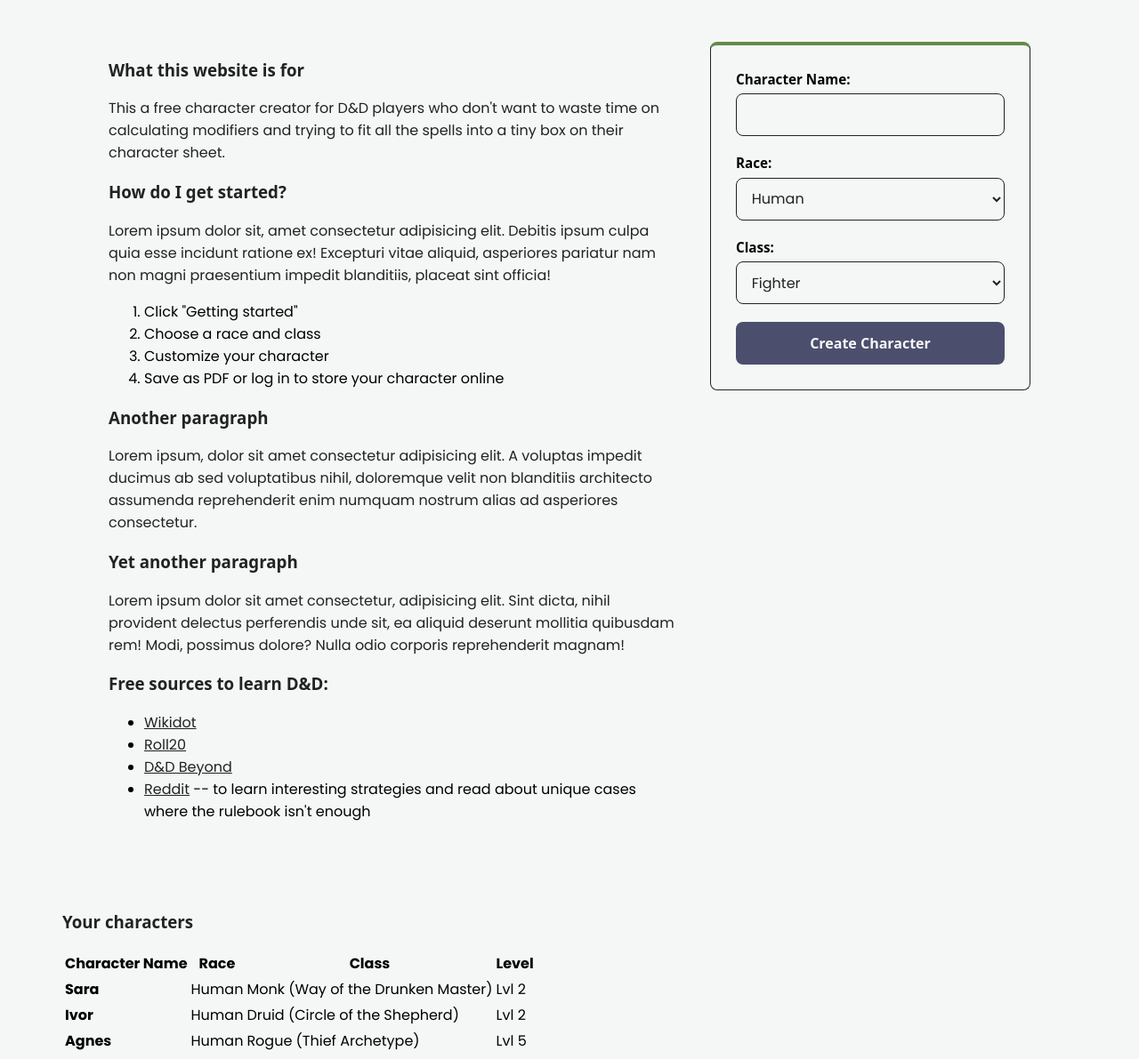
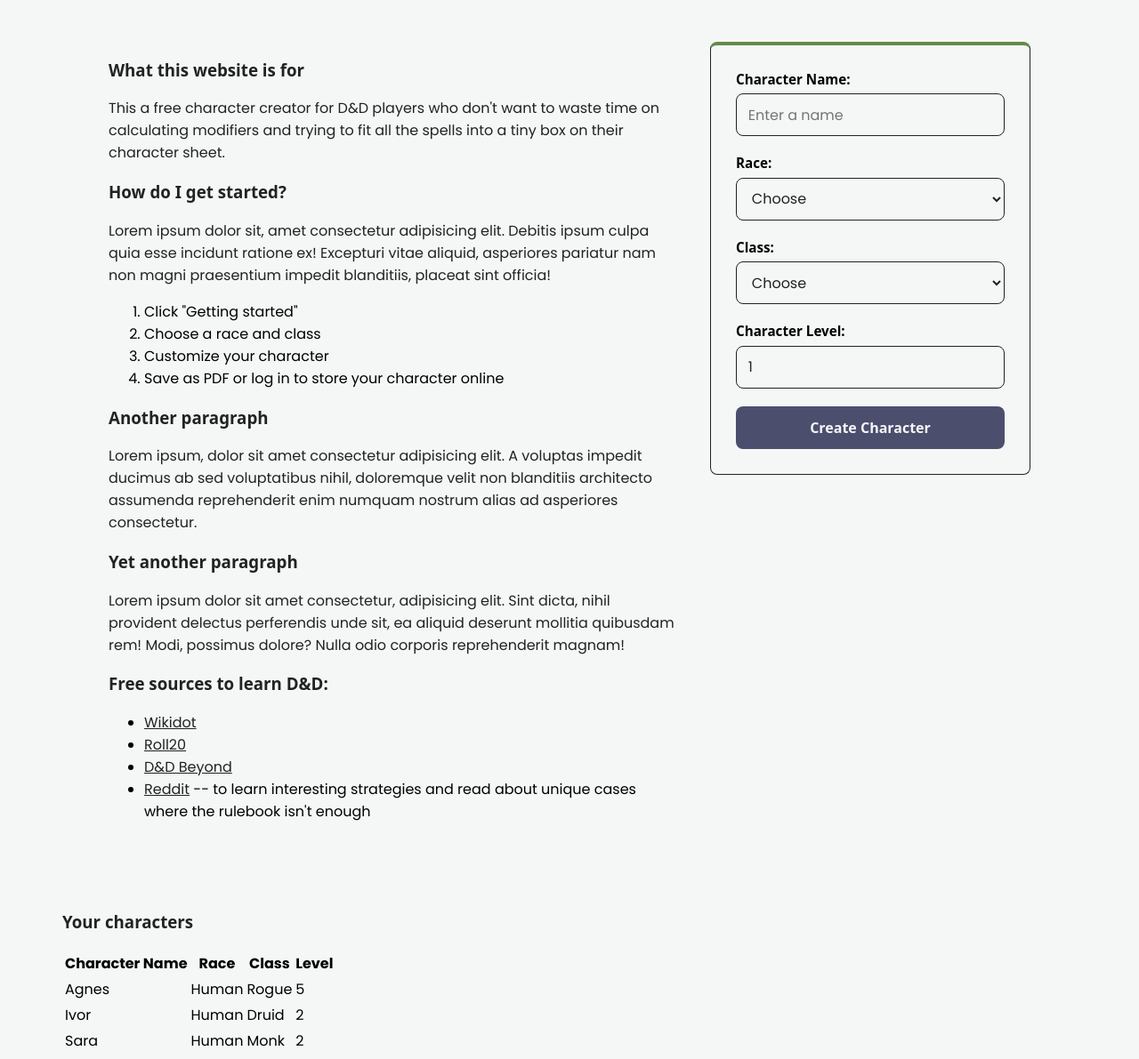
Before and after one commit to LunarThePriest/dnd-character-creator, a plain HTML site: page index.html in a window 1280 px wide. Shown: the part 81-1272 px from the top of the page at 89% size. Drawn offline with Linux system fonts and the light colour scheme; a web font is replaced by a local one.

Commit message:
render table from backend; update via form

```diff
--- a/css/styles.css
+++ b/css/styles.css
@@ -115,21 +115,18 @@ button[type="submit"]:hover {
   background: var(--fern);
 }
 
+.table-wrapper {
+  overflow-x: auto;
+}
+
 table {
   table-layout: fixed;
-  overflow-x: auto;
-  display: block;
-}
-
-@media (min-width: 480px) {
-  table {
-    display: inline;
-  }
 }
 
 td {
+  overflow: hidden;
   text-overflow: ellipsis;
-  word-wrap: break-word;
+  overflow-wrap: break-word;
 }
 
 .dnd-picture img {
--- a/index.html
+++ b/index.html
@@ -102,32 +102,42 @@
           </ul>
         </section>
 
-        <div id="form" class="form-container">
-          <form>
+        <div class="form-container">
+          <form id="form">
             <div class="form-field">
               <label for="char-name">Character Name:</label>
-              <input type="text" id="char-name" name="charName" required />
+              <input type="text" id="char-name" name="charName" placeholder="Enter a name" required />
             </div>
 
             <div class="form-field">
               <label for="char-race">Race:</label>
               <select id="char-race" name="charRace">
-                <option value="human">Human</option>
-                <option value="elf">Elf</option>
-                <option value="dwarf">Dwarf</option>
-                <option value="tiefling">Tiefling</option>
+                <option value="" disabled selected hidden>Choose</option>
+                <option value="Human">Human</option>
+                <option value="Elf">Elf</option>
+                <option value="Dwarf">Dwarf</option>
+                <option value="Tiefling">Tiefling</option>
               </select>
             </div>
 
             <div class="form-field">
               <label for="char-class">Class:</label>
               <select id="char-class" name="charClass">
-                <option value="fighter">Fighter</option>
-                <option value="wizard">Wizard</option>
-                <option value="rogue">Rogue</option>
-                <option value="bard">Bard</option>
+                <option value="" disabled selected hidden>Choose</option>
+                <option value="Fighter">Fighter</option>
+                <option value="Wizard">Wizard</option>
+                <option value="Rogue">Rogue</option>
+                <option value="Bard">Bard</option>
+                <option value="Druid">Druid</option>
+                <option value="Monk">Monk</option>
               </select>
             </div>
+
+            <div class="form-field">
+              <label for="char-level">Character Level:</label>
+              <input type="text" id="char-level" name="charLevel" value="1" required />
+            </div>
+            <p id="message"></p>
 
             <button type="submit">Create Character</button>
           </form>
@@ -135,7 +145,8 @@
       </container>
 
       <h3>Your characters</h3>
-      <table>
+      <div class="table-wrapper">
+        <table id="my-characters">
           <tr>
             <th>Character Name</th>
             <th>Race</th>
@@ -175,6 +186,7 @@
             <td>Lvl 2</td>
           </tr>
         </table>
+      </div>
 
       <figure class="dnd-picture">
         <img src="assets/img/temp.webp" alt="" />
--- /dev/null
+++ b/js/app.js
@@ -0,0 +1,116 @@
+const form = document.querySelector("#form");
+form.addEventListener("submit", submitForm);
+
+let characters = [
+  {
+    name: "Agnes",
+    race: "Human",
+    class: "Rogue",
+    level: 5,
+  },
+  {
+    name: "Ivor",
+    race: "Human",
+    class: "Druid",
+    level: 2,
+  },
+  {
+    name: "Sara",
+    race: "Human",
+    class: "Monk",
+    level: 2,
+  },
+];
+
+class Character {
+  constructor(charName, charRace, charClass, charLevel) {
+    this.name = charName.trim();
+    this.race = charRace;
+    this.class = charClass;
+    this.level = Number(charLevel);
+  }
+
+  isValidLevel() {
+    return this.level >= 1 && this.level <= 20;
+  }
+}
+
+function renderTable() {
+  const table = document.querySelector("#my-characters");
+  table.innerHTML = "";
+
+  const thead = document.createElement("thead");
+  const titleRow = document.createElement("tr");
+  ["Character Name", "Race", "Class", "Level"].forEach(function (text) {
+    const th = document.createElement("th");
+    th.textContent = text;
+    titleRow.append(th);
+  });
+  thead.append(titleRow);
+
+  const tbody = document.createElement("tbody");
+  characters.forEach(function (char) {
+    const row = document.createElement("tr");
+
+    const nameCell = document.createElement("td");
+    nameCell.textContent = char.name;
+
+    const raceCell = document.createElement("td");
+    raceCell.textContent = char.race;
+
+    const classCell = document.createElement("td");
+    classCell.textContent = char.class;
+
+    const levelCell = document.createElement("td");
+    levelCell.textContent = char.level;
+
+    row.append(nameCell, raceCell, classCell, levelCell);
+    tbody.append(row);
+  });
+
+  table.append(thead, tbody);
+}
+
+function updateTable(char) {
+  const tbody = document.querySelector("#my-characters tbody");
+
+  const row = document.createElement("tr");
+
+  const nameCell = document.createElement("td");
+  nameCell.textContent = char.name;
+
+  const raceCell = document.createElement("td");
+  raceCell.textContent = char.race;
+
+  const classCell = document.createElement("td");
+  classCell.textContent = char.class;
+
+  const levelCell = document.createElement("td");
+  levelCell.textContent = char.level;
+
+  row.append(nameCell, raceCell, classCell, levelCell);
+  tbody.append(row);
+}
+
+function submitForm(event) {
+  event.preventDefault();
+
+  const character = new Character(
+    document.querySelector("#char-name").value,
+    document.querySelector("#char-race").value,
+    document.querySelector("#char-class").value,
+    document.querySelector("#char-level").value,
+  );
+
+  if (!character.isValidLevel()) {
+    document.querySelector("#message").textContent =
+      "Choose only from 1 to 20.";
+    return;
+  }
+
+  characters.push(character);
+  form.reset();
+  updateTable(character);
+}
+
+renderTable();
```
Lines whose indentation alone changed are shown as unchanged.
